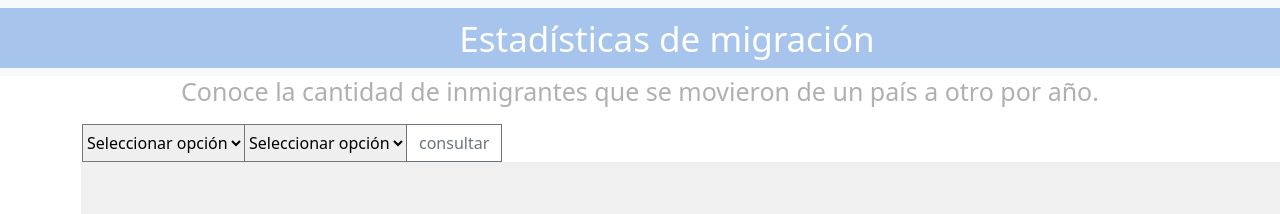
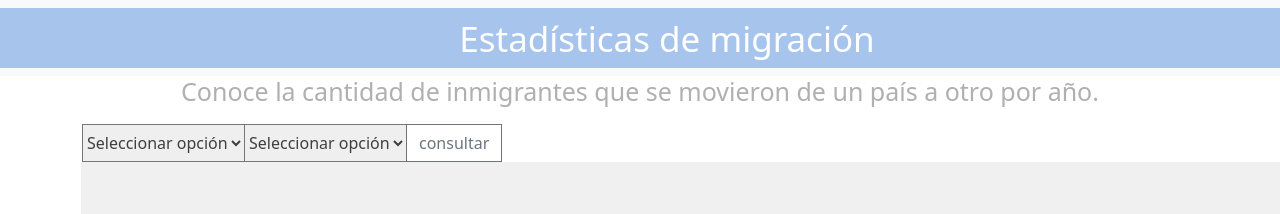
Before and after one commit to msrodriguez1/Proyecto3Dashboard, a plain HTML site: page index.html in a window 1280 px wide. Shown: the top 214 px of the page. Drawn offline with nearby package versions, Linux system fonts and the light colour scheme.

Commit message:
cambios en desplegables

```diff
--- a/assets/style.css
+++ b/assets/style.css
@@ -48,3 +48,7 @@
     font-size: 25px;
     justify-content: left;
   }
+
+  .inp{
+    color: rgb(63, 63, 63)
+  }
--- a/index.html
+++ b/index.html
@@ -13,12 +13,11 @@
         <div class="container-fluid">
           <a class="navbar-brand" href="#">Estadísticas de migración</a>
           <h1 class="desc">Conoce la cantidad de inmigrantes que se movieron de un país a otro por año.</h1>
-
         </div>
       </nav>
       <main class="container pt-5">
         <div class="input-group mb-3">
-          <select id="pais_origen">
+          <select id="pais_origen" class="inp">
             <option disabled selected>Seleccionar opción</option>
             <option value="SYR">Syria</option>
             <option value="SOM">Somalia</option>
@@ -31,7 +30,7 @@
             <option value="MMR">Myanmar</option>
             <option value="VEN">Venezuela</option>
           </select>
-          <select id="pais_destino">
+          <select id="pais_destino" class="inp">
             <option disabled selected>Seleccionar opción</option>
             <option value="ALB">Albania</option>
             <option value="ARG">Argentina</option>
```
